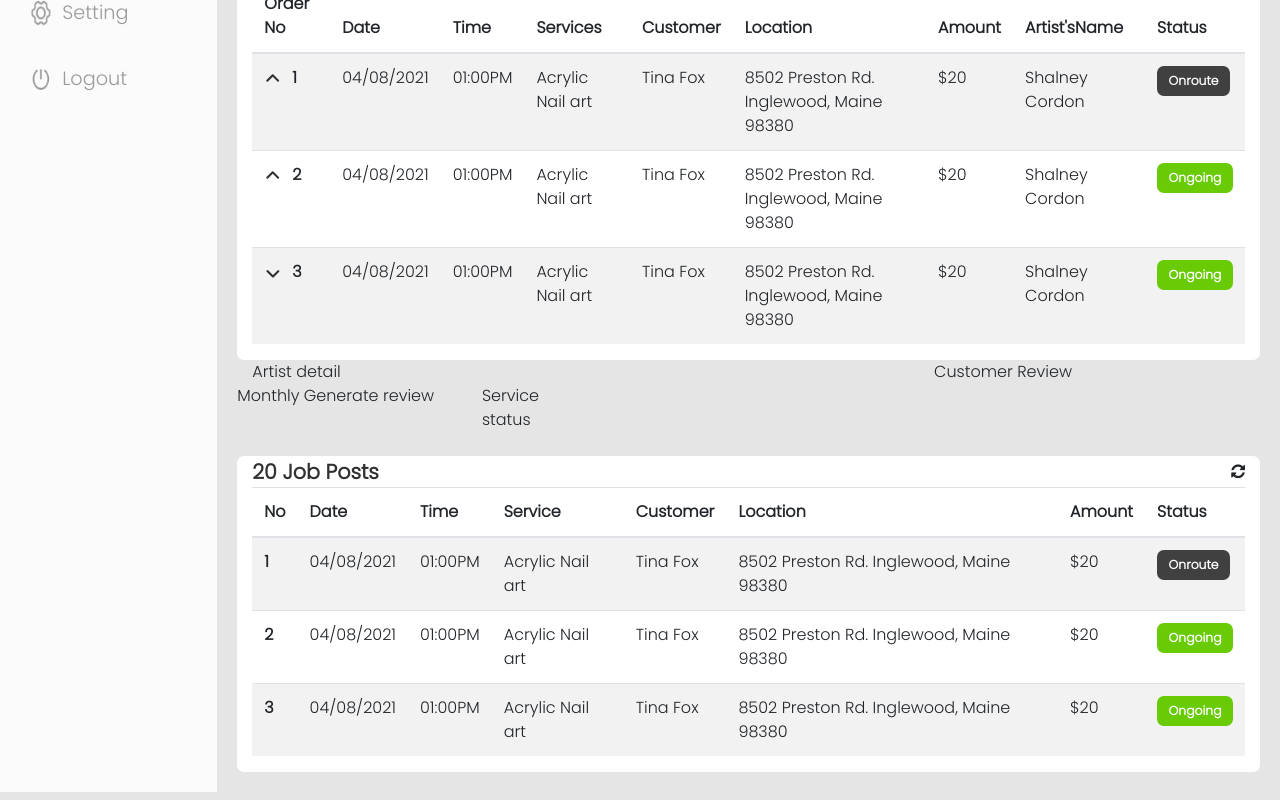
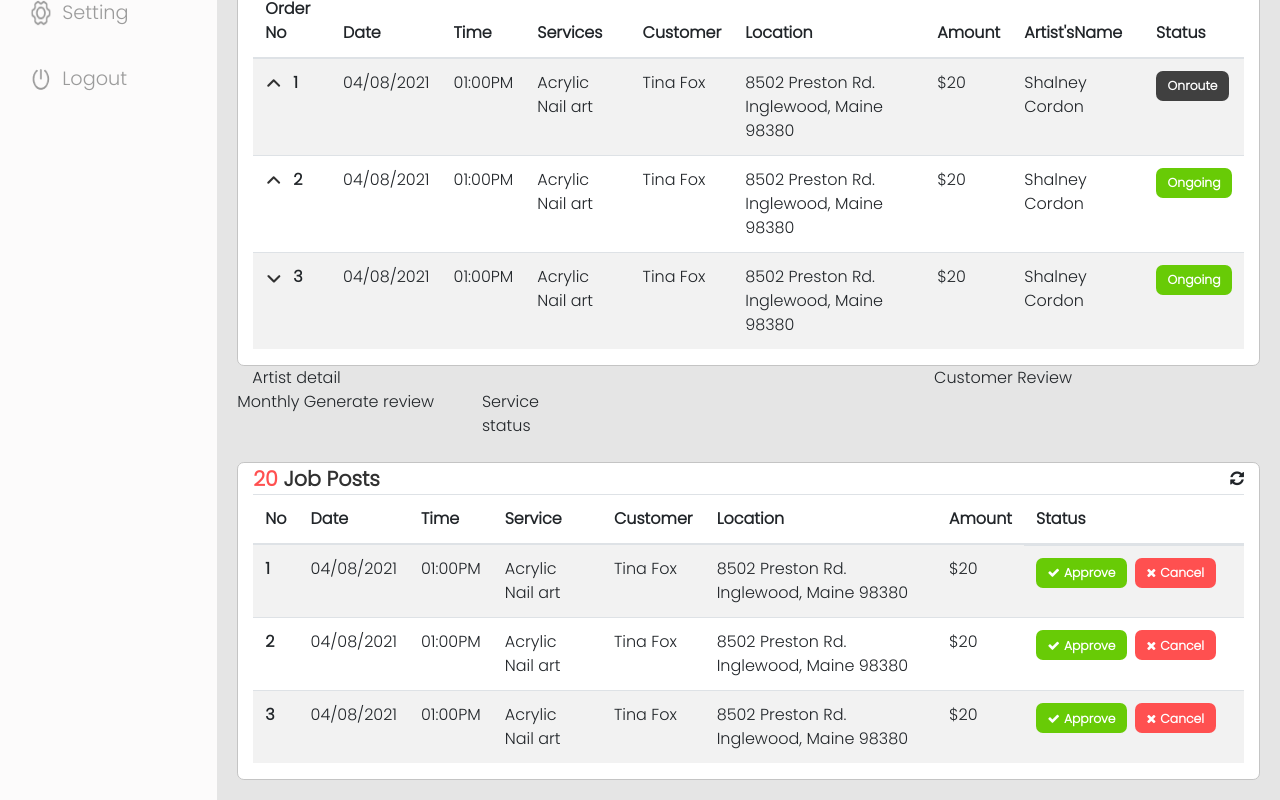
Before and after one commit to Arman-Arzoo/dashaboard, a React (Create React App) app: page / in a window 1280 px wide. Shown: the part 660-1460 px from the top of the page. Built offline with nearby package versions, Linux system fonts and the light colour scheme.

Commit message:
complete job post component

```diff
--- a/src/components/home/clientInfoSection/ClientInfoSection.jsx
+++ b/src/components/home/clientInfoSection/ClientInfoSection.jsx
@@ -9,7 +9,7 @@ export default function ClientInfoSection() {
           <div className="col-6 ">
             <div className="row">
               {/* client div start */}
-              <div className="col-5 bg-light clients-info-home ">
+              <div className="col-5  clients-info-home ">
                 <img src={User} alt="user" />
                 <span>Clients</span>
                 <hr />
@@ -20,7 +20,7 @@ export default function ClientInfoSection() {
               </div>
               {/* client div end */}
               {/* artist div start */}
-              <div className="col-5 bg-light clients-info-home ml-4">
+              <div className="col-5  clients-info-home ml-4">
                 <img src={User} alt="user" />
                 <span>Artist</span>
                 <hr />
@@ -33,7 +33,7 @@ export default function ClientInfoSection() {
             </div>
             <div className="row">
               {/* booking div start */}
-              <div className="col-5 bg-light clients-info-home mt-4">
+              <div className="col-5  clients-info-home mt-4">
                 <img src={User} alt="user" />
                 <span>Booking</span>
                 <hr />
@@ -48,7 +48,7 @@ export default function ClientInfoSection() {
               </div>
               {/* booking div end */}
               {/* booking div start */}
-              <div className="col-5 bg-light clients-info-home mt-4 ml-4">
+              <div className="col-5  clients-info-home mt-4 ml-4">
                 <img src={User} alt="user" />
                 <span>Job Posts</span>
                 <hr />
--- a/src/components/home/clientInfoSection/clientInfoSection.css
+++ b/src/components/home/clientInfoSection/clientInfoSection.css
@@ -2,6 +2,7 @@
 .clients-info-home {
   background: #ffffff;
   border-radius: 6.88282px;
+  border: 0.69px solid #c4c4c4;
 }
 .clients-info-home p {
   font-family: Poppins;
@@ -69,6 +70,7 @@
 .artist-live-location {
   background: #ffffff;
   border-radius: 6.88282px;
+  border: 0.69px solid #c4c4c4;
 }
 
 .artist-head {
--- a/src/components/home/jobPost/JobPost.jsx
+++ b/src/components/home/jobPost/JobPost.jsx
@@ -5,11 +5,14 @@ export default function JobPost() {
     <div>
       {/* Recent activity section start */}
 
-      <div className="container-fluid mt-4 recent-activity">
+      <div className="container-fluid mt-4 job-post">
         <div className="row">
           <div className="col-12">
-            <div className="recent-activity-head">
-              <span>20 Job Posts</span>
+            <div className="job-post-head">
+              <div>
+                <span className="jobs-count">20 </span>
+                <span>Job Posts</span>
+              </div>
               <i class="fa fa-refresh" aria-hidden="true"></i>
             </div>
             {/* table for recent activity*/}
@@ -37,8 +40,15 @@ export default function JobPost() {
                   <td>Tina Fox</td>
                   <td>8502 Preston Rd. Inglewood, Maine 98380</td>
                   <td>$20</td>
-                  <td>
-                    <button className="btn-route-status">Onroute</button>
+                  <td className="job-post-btn-status">
+                    <button className="mr-2 approve">
+                      <i class="fa fa-check pr-1" aria-hidden="true"></i>
+                      Approve
+                    </button>
+                    <button className="cancel">
+                      <i class="fa fa-times pr-1" aria-hidden="true"></i>
+                      Cancel
+                    </button>
                   </td>
                 </tr>
                 {/* table body item1 end */}
@@ -53,8 +63,15 @@ export default function JobPost() {
                   <td>8502 Preston Rd. Inglewood, Maine 98380</td>
                   <td>$20</td>
 
-                  <td>
-                    <button className="btn-ongoing-status">Ongoing</button>
+                  <td className="job-post-btn-status">
+                    <button className="mr-2 approve">
+                      <i class="fa fa-check pr-1" aria-hidden="true"></i>
+                      Approve
+                    </button>
+                    <button className="cancel">
+                      <i class="fa fa-times pr-1" aria-hidden="true"></i>
+                      Cancel
+                    </button>
                   </td>
                 </tr>
                 {/* table body item2 end */}
@@ -69,8 +86,15 @@ export default function JobPost() {
                   <td>8502 Preston Rd. Inglewood, Maine 98380</td>
                   <td>$20</td>
 
-                  <td>
-                    <button className="btn-ongoing-status">Ongoing</button>
+                  <td className="job-post-btn-status">
+                    <button className="mr-2 approve">
+                      <i class="fa fa-check pr-1" aria-hidden="true"></i>
+                      Approve
+                    </button>
+                    <button className="cancel">
+                      <i class="fa fa-times pr-1" aria-hidden="true"></i>
+                      Cancel
+                    </button>
                   </td>
                 </tr>
                 {/* table body item3 end */}
--- a/src/components/home/jobPost/jobPost.css
+++ b/src/components/home/jobPost/jobPost.css
@@ -0,0 +1,60 @@
+.job-post {
+  border: 0.69px solid #c4c4c4;
+  border-radius: 6.88282px;
+  background: #ffffff;
+}
+.job-post-head {
+  display: flex;
+  align-items: center;
+  justify-content: space-between;
+}
+
+.job-post-head span {
+  font-family: Poppins;
+  font-style: normal;
+  font-weight: 600;
+  font-size: 20.6485px;
+  line-height: 31px;
+  color: #313131;
+}
+
+.job-post-head .jobs-count {
+  font-family: Poppins;
+  font-style: normal;
+  font-weight: 800;
+  font-size: 20.6485px;
+  line-height: 31px;
+  color: #ff5050;
+}
+
+/* btn status job post */
+.job-post-btn-status {
+  display: flex;
+  /* justify-content: space-around;
+  align-items: center; */
+  width: 220px;
+}
+.job-post-btn-status .approve {
+  background: #68cb06;
+  border-radius: 6.88282px;
+  border: none;
+  font-family: Poppins;
+  font-style: normal;
+  font-weight: 600;
+  font-size: 12.3891px;
+  line-height: 19px;
+  color: #ffffff;
+  padding: 5.51px 11.5px;
+}
+.job-post-btn-status .cancel {
+  background: #ff5050;
+  border-radius: 6.88282px;
+  border: none;
+  font-family: Poppins;
+  font-style: normal;
+  font-weight: 600;
+  font-size: 12.3891px;
+  line-height: 19px;
+  color: #ffffff;
+  padding: 5.51px 11.5px;
+}
--- a/src/components/home/recentActivity/recentActivity.css
+++ b/src/components/home/recentActivity/recentActivity.css
@@ -2,6 +2,7 @@
 .recent-activity {
   background: #ffffff;
   border-radius: 6.88282px;
+  border: 0.69px solid #c4c4c4;
 }
 .recent-activity-head {
   display: flex;
--- a/src/components/home/search/search.css
+++ b/src/components/home/search/search.css
@@ -3,6 +3,7 @@
   padding-left: 2.375rem;
   width: 737.15px;
   height: 41.3px;
+  border: 0.69px solid #c4c4c4;
 }
 
 .has-search .form-control-feedback {
```
